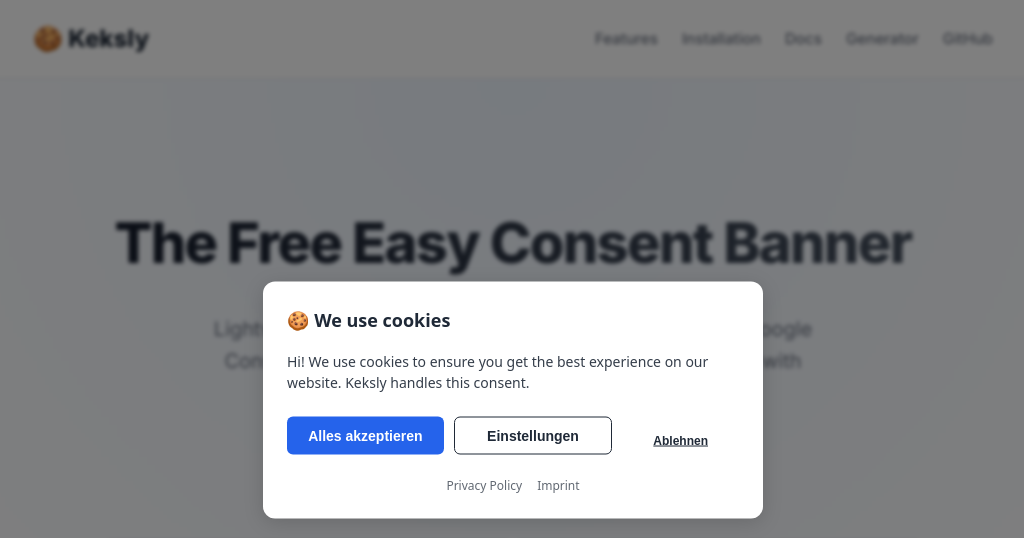
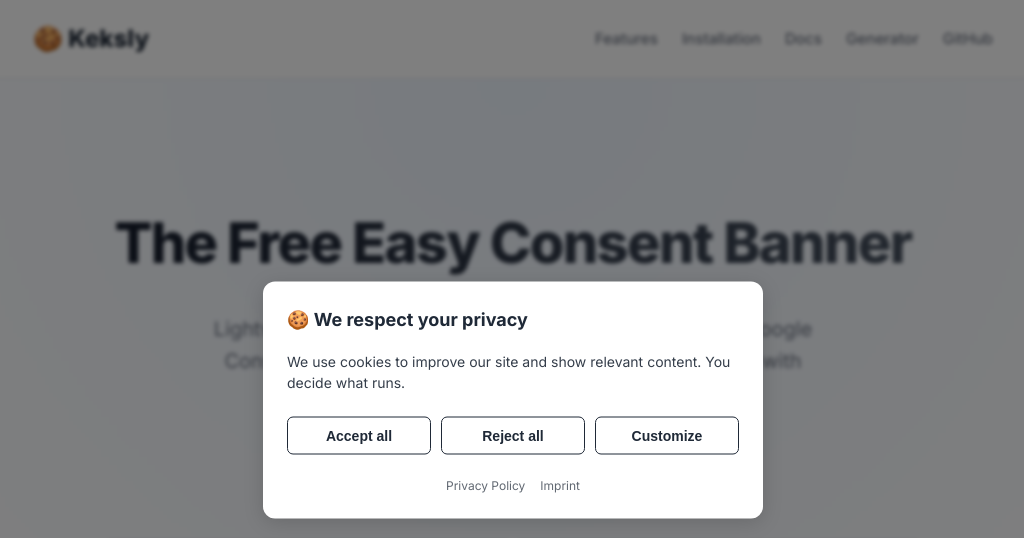
Before and after one commit to speetzial/Keksly, a plain HTML site: page index.html in a window 1280 px wide. Shown: the top 538 px of the page, without its empty margins (127-1151 px from the left). Drawn offline with Linux system fonts and the light colour scheme; grey boxes are pictures that could not be loaded.

Commit message:
fixed some bugs

```diff
--- a/index.html
+++ b/index.html
@@ -16,46 +16,65 @@
     <!-- Keksly Setup (Live Demo) -->
     <script>
         window.KekslyConfig = {
-            services: [
+        "services": [
             {
-                    id: 'essential',
-                    name: 'Essential',
-                    description: 'Necessary for the website to function.',
-                    required: true,
-                    enabled: true,
-                    category: ['security_storage']
+            "id": "essential",
+            "name": "Essential",
+            "description": "Required for core website functionality.",
+            "required": true,
+            "enabled": true,
+            "category": [
+                "security_storage"
+            ]
+            }
+        ],
+        "texts": {
+            "banner": {
+            "title": "🍪 We respect your privacy",
+            "description": "We use cookies to improve our site and show relevant content. You decide what runs."
+            },
+            "settings": {
+            "title": "Cookie settings",
+            "save": "Save",
+            "back": "Back"
+            },
+            "links": {
+            "privacyPolicy": {
+                "text": "Privacy Policy",
+                "url": "#privacy"
+            },
+            "imprint": {
+                "text": "Imprint",
+                "url": "https://mein.online-impressum.de/speetzen/"
+            }
+            }
+        },
+        "design": {
+            "primaryColor": "#2563eb",
+            "backgroundColor": "#ffffff",
+            "textColor": "#1f2937",
+            "fontFamily": "Inter, system-ui, -apple-system, sans-serif",
+            "position": "center",
+            "buttons": [
+            {
+                "type": "accept",
+                "label": "Accept all",
+                "variant": "secondary"
             },
             {
-                    id: 'analytics',
-                    name: 'Analytics',
-                    description: 'Helps us improve our website by collecting anonymous usage data.',
-                    required: false,
-                    enabled: false,
-                    category: ['analytics_storage']
+                "type": "reject",
+                "label": "Reject all",
+                "variant": "secondary"
             },
             {
-                    id: 'marketing',
-                    name: 'Marketing',
-                    description: 'Used to show relevant advertisements.',
-                    required: false,
-                    enabled: false,
-                    category: ['ad_storage', 'ad_user_data', 'ad_personalization']
+                "type": "settings",
+                "label": "Customize",
+                "variant": "secondary"
             }
-            ],
-            texts: {
-                banner: {
-                    title: '🍪 We use cookies',
-                    description: 'Hi! We use cookies to ensure you get the best experience on our website. Keksly handles this consent.'
-                }
+            ]
         },
-            design: {
-                primaryColor: '#2563eb',
-                position: 'center',
-                buttons: [
-                    { type: 'accept', label: 'Alles akzeptieren', variant: 'primary' },
-                    { type: 'settings', label: 'Einstellungen', variant: 'secondary' },
-                    { type: 'reject', label: 'Ablehnen', variant: 'text' }
-                ]
+        "gcm": {
+            "enabled": true
         }
         };
     </script>
--- a/keksly.js
+++ b/keksly.js
@@ -11,23 +11,7 @@
                 required: true,
                 enabled: true,
                 category: ['security_storage'],
-            },
-            {
-                id: 'google_analytics',
-                name: 'Google Analytics',
-                description: 'Google Analytics helps us understand how you use our website.',
-                required: false,
-                enabled: false,
-                category: ['analytics_storage'],
-            },
-            {
-                id: 'google_ads',
-                name: 'Google Ads',
-                description: 'Used to show you relevant ads.',
-                required: false,
-                enabled: false,
-                category: ['ad_storage', 'ad_user_data', 'ad_personalization'],
-            },
+            }
         ],
         texts: {
             banner: {
```
Lines whose indentation alone changed are shown as unchanged.
